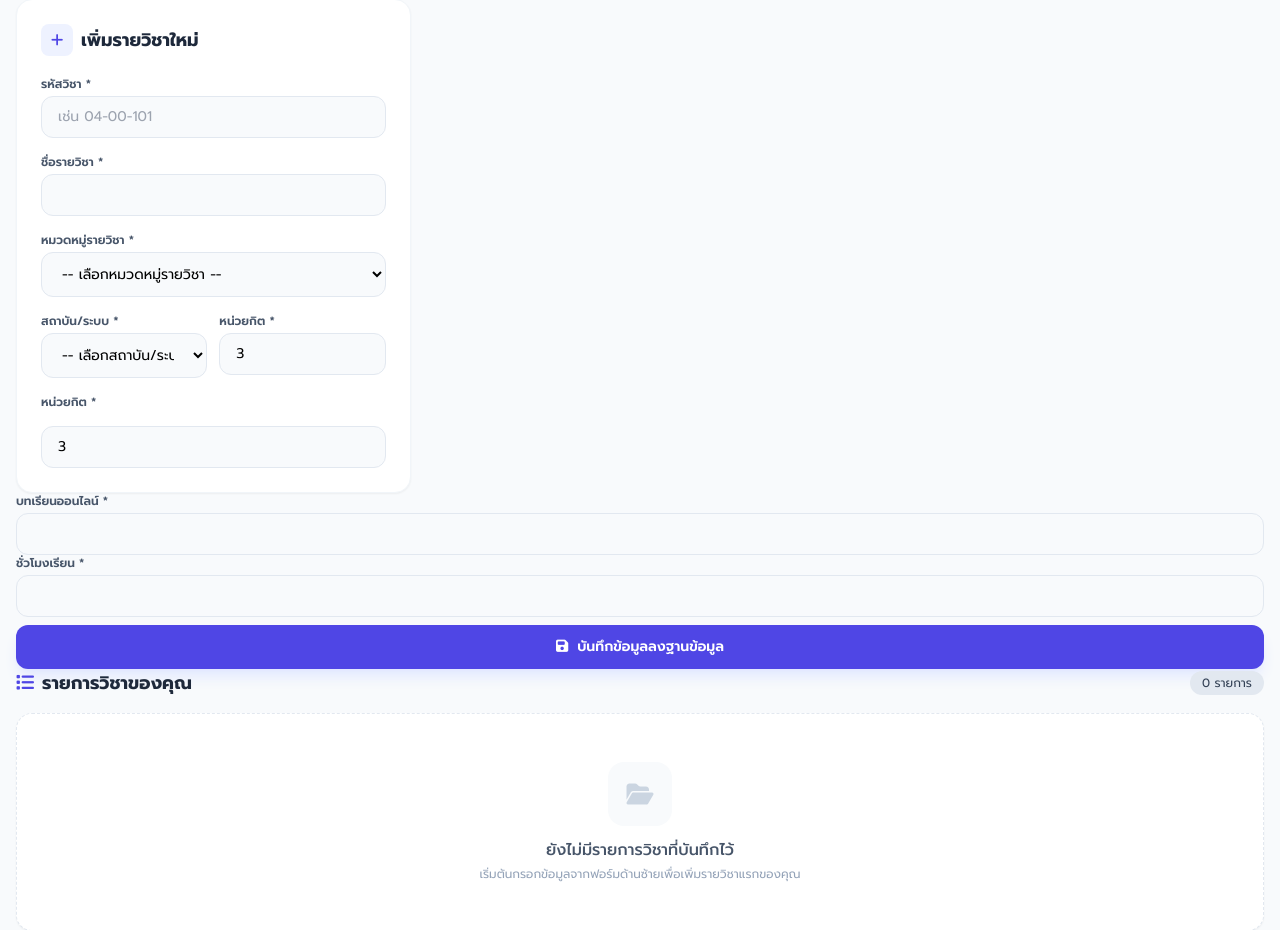
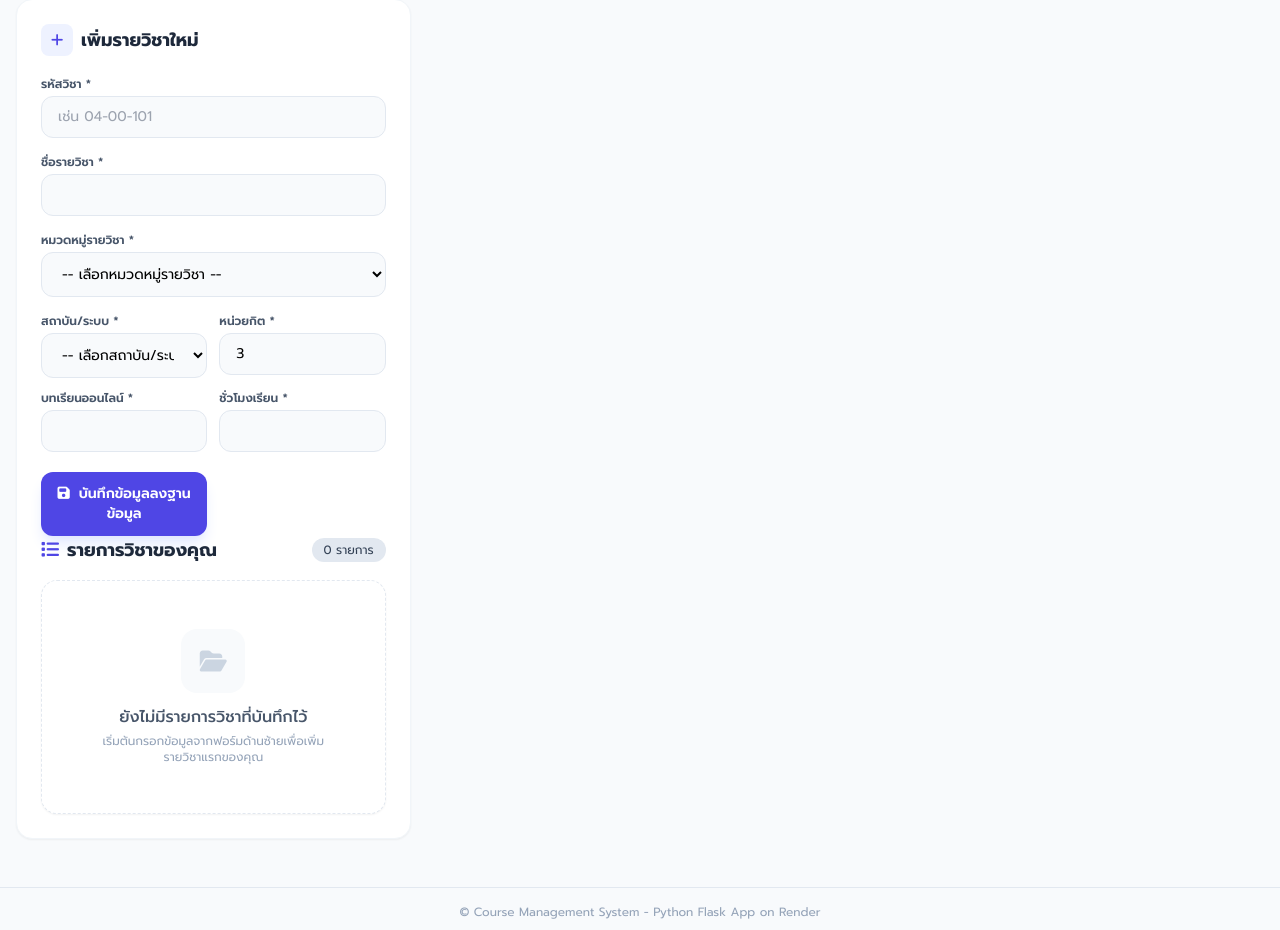
Before and after one commit to kungkling1k23-spec/course-management-system, a Flask app: page / in a window 1280 px wide. Shown: the part 223-1153 px from the top of the page. Run offline with Flask 3, Linux system fonts and the light colour scheme; the visitor is signed in with stand-in values (Sample User, id 1); data that the repository does not hold is empty; some libraries are stand-ins or nearby versions.

Commit message:
Update dashboard.html

```diff
--- a/templates/dashboard.html
+++ b/templates/dashboard.html
@@ -85,19 +85,11 @@
                     <input type="number" name="credits" min="1" max="6" value="3" required
                         class="w-full px-4 py-2.5 bg-slate-50 border border-slate-200 rounded-xl text-sm focus:bg-white focus:ring-2 focus:ring-indigo-500 outline-none transition">
                 </div>
-            </div>
-                    <label class="block text-xs font-semibold text-slate-600 mb-1">หน่วยกิต *</label>
-                    <input type="number" name="credits" min="1" max="6" value="3" required
-                        class="w-full px-4 py-2.5 bg-slate-50 border border-slate-200 rounded-xl text-sm focus:bg-white focus:ring-2 focus:ring-indigo-500 outline-none transition">
-                </div>
-            </div>
-
             <div>
                 <label class="block text-xs font-semibold text-slate-600 mb-1">บทเรียนออนไลน์ *</label>
                 <input type="text" name="online_lesson"
                     class="w-full px-4 py-2.5 bg-slate-50 border border-slate-200 rounded-xl text-sm focus:bg-white focus:ring-2 focus:ring-indigo-500 outline-none transition">
             </div>
-
             <div>
                 <label class="block text-xs font-semibold text-slate-600 mb-1">ชั่วโมงเรียน *</label>
                 <input type="number" name="hours"
```
